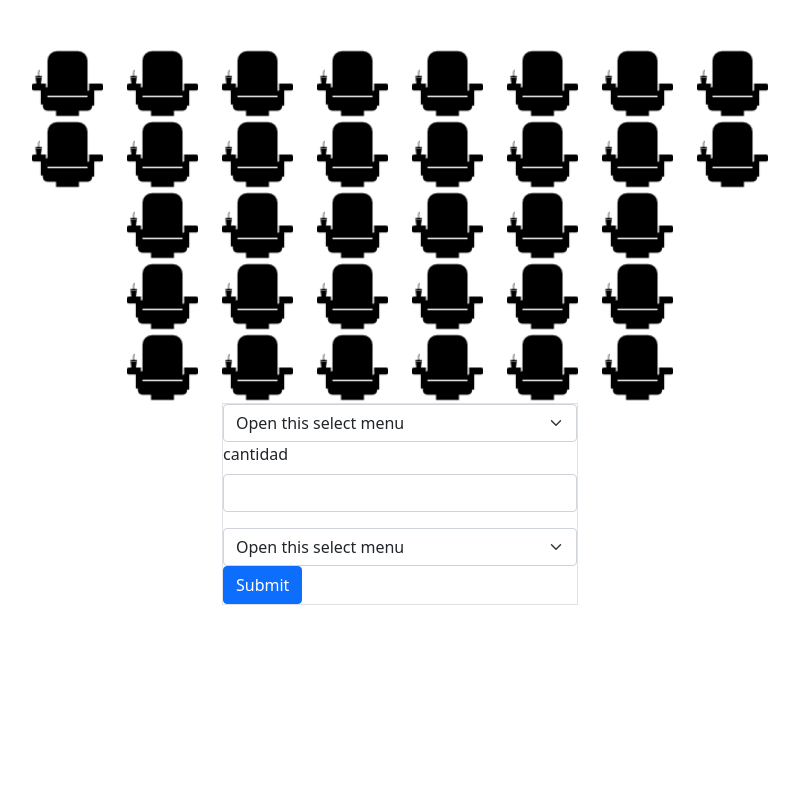
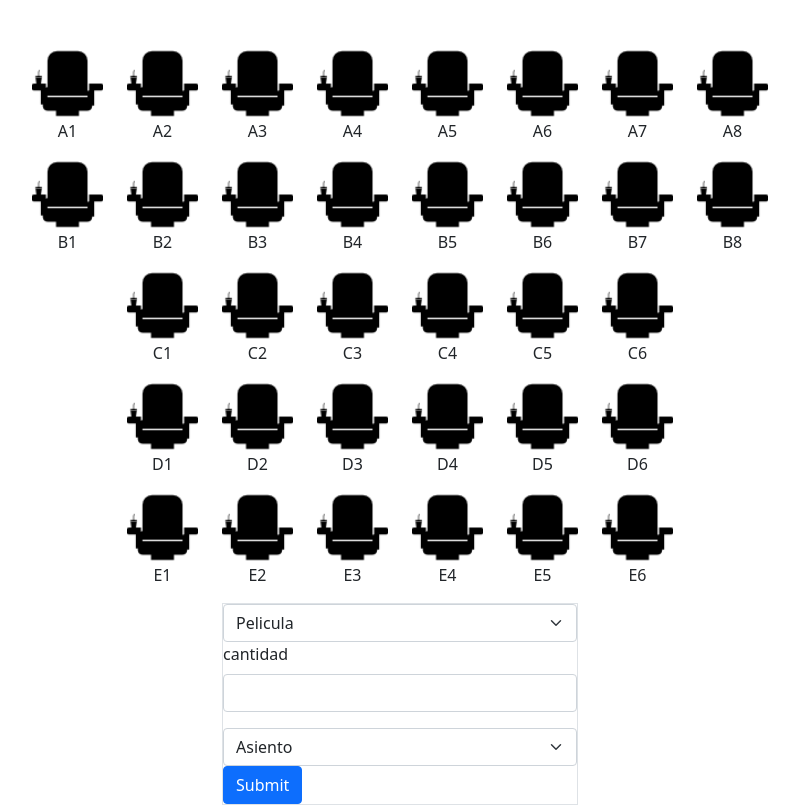
Before and after one commit to Piru32/cinecito, a plain HTML site: page reserva.html in a window 1280 px wide. Shown: the whole page, without its empty margins (240-1039 px from the left). Drawn offline with nearby package versions, Linux system fonts and the light colour scheme.

Commit message:
se actualiza

```diff
--- a/reserva.html
+++ b/reserva.html
@@ -17,27 +17,51 @@
             <div class="row mt-5 justify-content-center">
                 <div class="col-1">
                     <img src="img/cinema-chair.png" alt="cinema" class="w-100 ">
+                    <P class="text-center">
+A1
+                    </P>
                 </div>
                 <div class="col-1">
                     <img src="img/cinema-chair.png" alt="cinema" class="w-100 ">
+                    <P class="text-center">
+A2
+                    </P>
                 </div>
                 <div class="col-1">
                     <img src="img/cinema-chair.png" alt="cinema" class="w-100 ">
+                    <P class="text-center">
+A3
+                    </P>
                 </div>
                 <div class="col-1">
                     <img src="img/cinema-chair.png" alt="cinema" class="w-100 ">
+                    <P class="text-center">
+A4
+                    </P>
                 </div>
                 <div class="col-1">
                     <img src="img/cinema-chair.png" alt="cinema" class="w-100 ">
+                    <P class="text-center">
+A5
+                    </P>
                 </div>
                 <div class="col-1">
                     <img src="img/cinema-chair.png" alt="cinema" class="w-100">
+                    <P class="text-center">
+A6
+                    </P>
                 </div>
                 <div class="col-1">
                     <img src="img/cinema-chair.png" alt="cinema" class="w-100 ">
+                    <P class="text-center">
+A7
+                    </P>
                 </div>
                 <div class="col-1">
                     <img src="img/cinema-chair.png" alt="cinema" class="w-100 ">
+                    <P class="text-center">
+A8
+                    </P>
                 </div>
             </div>
 
@@ -45,27 +69,51 @@
             <div class="row justify-content-center">
                 <div class="col-1">
                     <img src="img/cinema-chair.png" alt="cinema" class="w-100 ">
+                    <P class="text-center">
+B1
+                    </P>
                 </div>
                 <div class="col-1">
                     <img src="img/cinema-chair.png" alt="cinema" class="w-100 ">
+                    <P class="text-center">
+B2
+                    </P>
                 </div>
                 <div class="col-1">
                     <img src="img/cinema-chair.png" alt="cinema" class="w-100 ">
+                    <P class="text-center">
+B3
+                    </P>
                 </div>
                 <div class="col-1">
                     <img src="img/cinema-chair.png" alt="cinema" class="w-100 ">
+                    <P class="text-center">
+B4
+                    </P>
                 </div>
                 <div class="col-1">
                     <img src="img/cinema-chair.png" alt="cinema" class="w-100 ">
+                    <P class="text-center">
+B5
+                    </P>
                 </div>
                 <div class="col-1">
                     <img src="img/cinema-chair.png" alt="cinema" class="w-100 ">
+                    <P class="text-center">
+B6
+                    </P>
                 </div>
                 <div class="col-1">
                     <img src="img/cinema-chair.png" alt="cinema" class="w-100 ">
+                    <P class="text-center">
+B7
+                    </P>
                 </div>
                 <div class="col-1">
                     <img src="img/cinema-chair.png" alt="cinema" class="w-100 ">
+                    <P class="text-center">
+B8
+                    </P>
                 </div>
             </div>
 
@@ -75,21 +123,39 @@
                 </div>
                 <div class="col-1">
                     <img src="img/cinema-chair.png" alt="cinema" class="w-100 ">
+                    <P class="text-center">
+C1
+                    </P>
                 </div>
                 <div class="col-1">
                     <img src="img/cinema-chair.png" alt="cinema" class="w-100 ">
+                    <P class="text-center">
+C2
+                    </P>
                 </div>
                 <div class="col-1">
                     <img src="img/cinema-chair.png" alt="cinema" class="w-100 ">
+                    <P class="text-center">
+C3
+                    </P>
                 </div>
                 <div class="col-1">
                     <img src="img/cinema-chair.png" alt="cinema" class="w-100 ">
+                    <P class="text-center">
+C4
+                    </P>
                 </div>
                 <div class="col-1">
                     <img src="img/cinema-chair.png" alt="cinema" class="w-100 ">
+                    <P class="text-center">
+C5
+                    </P>
                 </div>
                 <div class="col-1">
                     <img src="img/cinema-chair.png" alt="cinema" class="w-100 ">
+                    <P class="text-center">
+C6
+                    </P>
                 </div>
                 <div class="col-1">
                     <img src="" alt="" class="w-100 ">
@@ -102,21 +168,39 @@
                 </div>
                 <div class="col-1">
                     <img src="img/cinema-chair.png" alt="cinema" class="w-100 ">
+                    <P class="text-center">
+D1
+                    </P>
                 </div>
                 <div class="col-1">
                     <img src="img/cinema-chair.png" alt="cinema" class="w-100 ">
+                    <P class="text-center">
+D2
+                    </P>
                 </div>
                 <div class="col-1">
                     <img src="img/cinema-chair.png" alt="cinema" class="w-100 ">
+                    <P class="text-center">
+D3
+                    </P>
                 </div>
                 <div class="col-1">
                     <img src="img/cinema-chair.png" alt="cinema" class="w-100 ">
+                    <P class="text-center">
+D4
+                    </P>
                 </div>
                 <div class="col-1">
                     <img src="img/cinema-chair.png" alt="cinema" class="w-100 ">
+                    <P class="text-center">
+D5
+                    </P>
                 </div>
                 <div class="col-1">
                     <img src="img/cinema-chair.png" alt="cinema" class="w-100 ">
+                    <P class="text-center">
+D6
+                    </P>
                 </div>
                 <div class="col-1">
                     <img src="" alt="" class="w-100 ">
@@ -126,24 +210,45 @@
             <div class="row justify-content-center">
                 <div class="col-1">
                     <img src="" alt="" class="w-100 ">
+                    <P class="text-center">
+
+                    </P>
                 </div>
                 <div class="col-1">
                     <img src="img/cinema-chair.png" alt="cinema" class="w-100 ">
+                    <P class="text-center">
+E1
+                    </P>
                 </div>
                 <div class="col-1">
                     <img src="img/cinema-chair.png" alt="cinema" class="w-100 ">
+                    <P class="text-center">
+E2
+                    </P>
                 </div>
                 <div class="col-1">
                     <img src="img/cinema-chair.png" alt="cinema" class="w-100 ">
+                    <P class="text-center">
+E3
+                    </P>
                 </div>
                 <div class="col-1">
                     <img src="img/cinema-chair.png" alt="cinema" class="w-100 ">
+                    <P class="text-center">
+E4
+                    </P>
                 </div>
                 <div class="col-1">
                     <img src="img/cinema-chair.png" alt="cinema" class="w-100 ">
+                    <P class="text-center">
+E5
+                    </P>
                 </div>
                 <div class="col-1">
                     <img src="img/cinema-chair.png" alt="cinema" class="w-100 ">
+                    <P class="text-center">
+E6
+                    </P>
                 </div>
                 <div class="col-1">
                     <img src="" alt="" class="w-100 ">
@@ -154,19 +259,25 @@
                 <div class="col-4 ">
                     <form class="border">
                         <select class="form-select" aria-label="Default select example">
-                <option selected>Open this select menu</option>
-                <option value="1">One</option>
-                <option value="2">Two</option>
-                <option value="3">Three</option>
-              </select>            <div class="mb-3">
+                            <option selected>Pelicula</option>
+                            <option value="1">Tha Batman</option>
+                            <option value="2">Birdsong</option>
+                            <option value="3">The godfather</option>
+                            <option value="4">House of GUCCI</option>
+                            <option value="5">Riders of justice</option>
+                            <option value="6">Nightmare Alley</option>
+                            <option value="7">Licorice Pizza</option>
+                            <option value="8">Uncharted</option>
+                        </select>
+                        <div class="mb-3">
                             <label for="exampleInputPassword1" class="form-label">cantidad</label>
                             <input type="number" class="form-control" id="cantidad">
                         </div>
+
                         <select class="form-select" aria-label="Default select example">
-                <option selected>Open this select menu</option>
-                <option value="1">One</option>
-                <option value="2">Two</option>
-                <option value="3">Three</option>
+                            <option selected>Asiento</option>
+                            <option value="1">Preferencial</option>
+                            <option value="2">General</option>
                         </select>
                         <button type="submit" class="btn btn-primary">Submit</button>
                     </form>
--- a/reserva.js
+++ b/reserva.js
@@ -1,6 +1,12 @@
 let contenedor = document.getElementById("contenedor");
+let bander = true
 contenedor.addEventListener("click", function(evento){
     if(evento.target.classList.contains("w-100"))    {
 evento.target.src="img/rojo.png"
+ bandera= false
+    }
+    else if (evento.target.classList.contains("w-100")){
+        evento.target.src="img/rojo.png"
+        bandera= false
     }
 })
--- a/style.css
+++ b/style.css
@@ -1,4 +1,9 @@
+
 div.container div.row div.card img:hover {
     transition: all ease-out 0.3s;
     transform: scale(1.02);
 }
+
+div.container div.col-1 img:hover {
+    background: aqua;
+}
```
Lines whose indentation alone changed are shown as unchanged.
